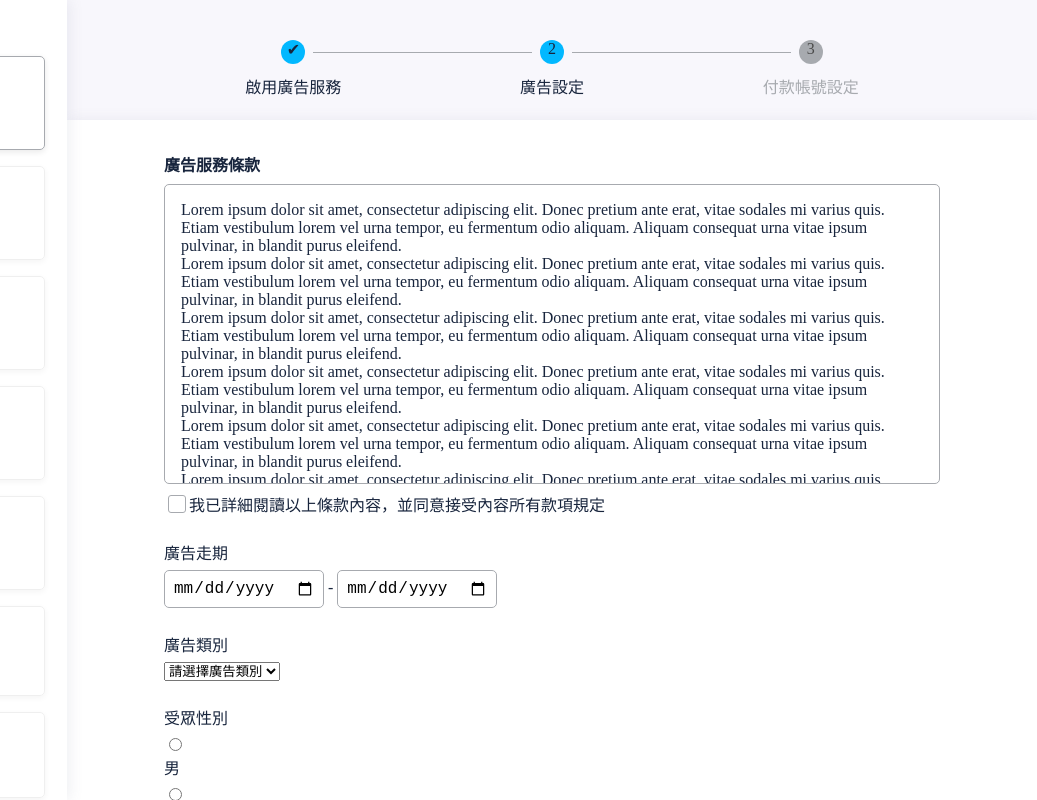
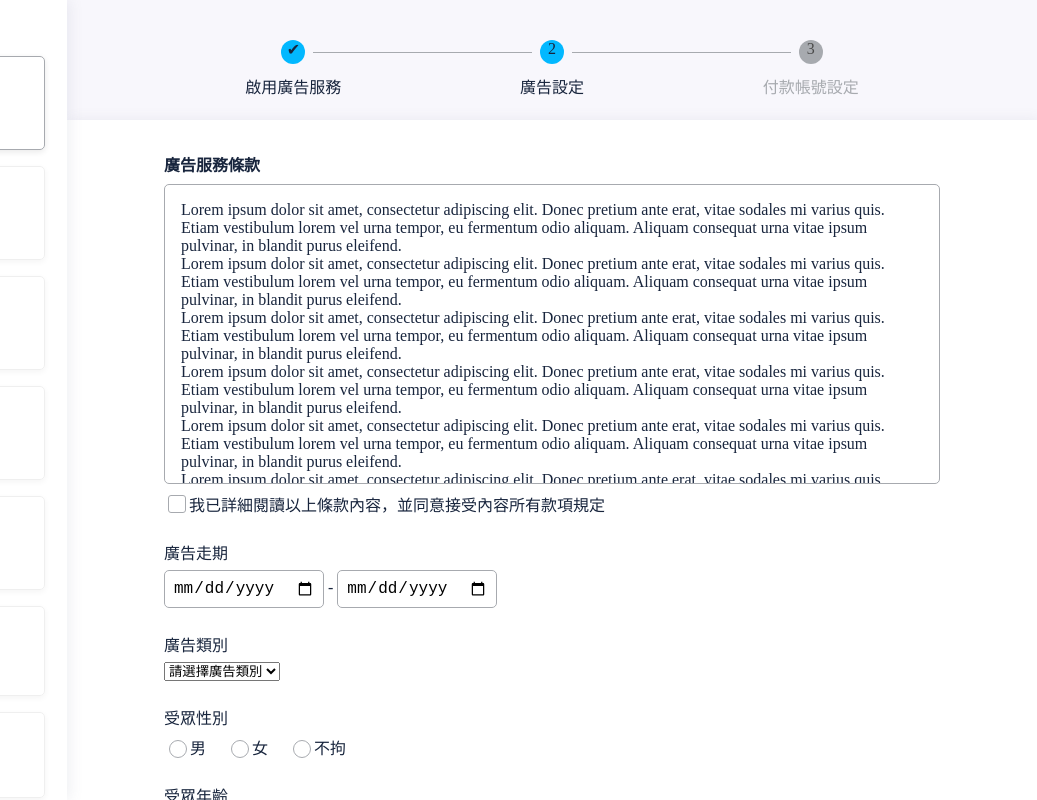
Before and after one commit to wintersprouter/ad-platform, a website built with webpack: page Index.html in a window 1280 px wide. Shown: the full height of the page, 243-1280 px from the left. Built offline with nearby package versions, Linux system fonts and the light colour scheme.

Commit message:
style: modify radio button style

```diff
--- a/Index.html
+++ b/Index.html
@@ -93,9 +93,11 @@
                   </div>
                   <div class="form-row">
                     <label for="">受眾性別</label>
-                    <input name="ta-gender" type="radio" value="male"><label for="">男</label>
-                    <input name="ta-gender" type="radio" value="female"><label for="">女</label>
-                    <input name="ta-gender" type="radio" value="all"><label for="">不拘</label>
+                    <div class="d-flex align-items-center">
+                      <input name="ta-gender" type="radio" value="male"><label for="">男</label>
+                      <input name="ta-gender" type="radio" value="female"><label for="">女</label>
+                      <input name="ta-gender" type="radio" value="all"><label for="">不拘</label>
+                    </div>
                   </div>
                   <div class="form-row"><label for="">受眾年齡</label><input type="number"> - <input type="number"></div>
                   <div class="form-row "><label for="">受眾地點</label>
--- a/src/scss/main.scss
+++ b/src/scss/main.scss
@@ -457,6 +457,15 @@ form {
     &:hover, &:focus {
       border-color: $dark-gray;
     }
+    &[type="checkbox"],&[type="radio"] {
+      cursor: pointer;
+      // ~ sibling 選擇器來選擇跟 checkbox 同一層的 label
+      ~ label {
+        display: inline-block;
+        font-weight: normal;
+        margin: 0;
+      }
+    }
     // [<屬性> = 字串]透過 HTML 屬性來選擇 HTML 元素
     &[type="checkbox"] {
       // 取消預設樣式
@@ -480,11 +489,17 @@ form {
       &:hover {
         border-color: $dark-gray;
       }
-      // ~ sibling 選擇器來選擇跟 checkbox 同一層的 label
-      ~ label {
-        display: inline-block;
-        font-weight: normal;
-        margin: 0;
+    }
+    &[type="radio"] {
+      -webkit-appearance: none;
+      border-radius: 50%;
+      &:checked {
+      // inset 改變陰影方向
+      // x-偏移量 (x-offset) 0 、y-偏移量 (y-offset) 0、陰影模糊半徑 (blur radius) 0、陰影擴散半徑 (spread radius) 5px、與陰影顏色 (color)
+      box-shadow: inset 0 0 0 5px $secondary-blue;
+      }
+      ~label {
+        margin-right: 20px;
       }
     }
   }
```
